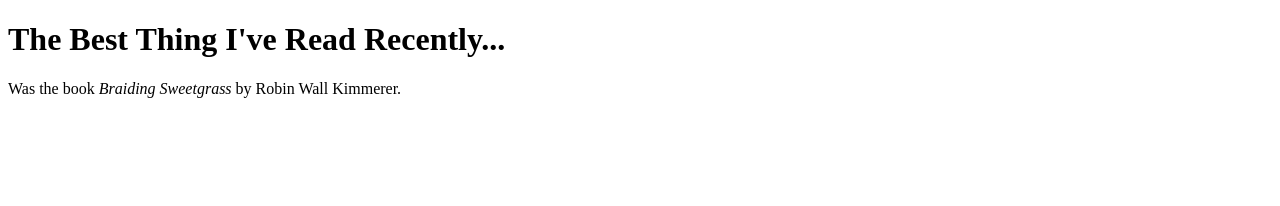
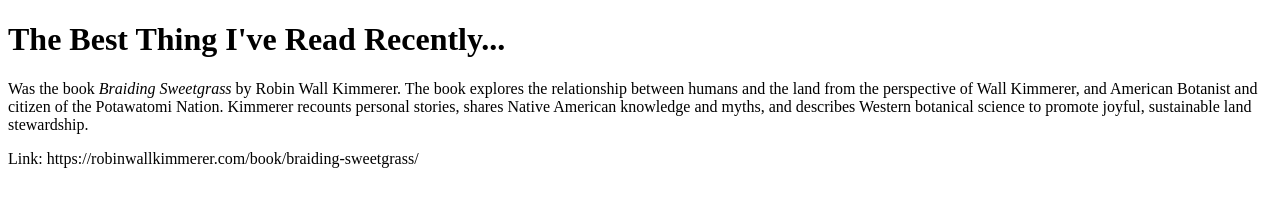
Before and after one commit to mm-schmidt/UX220-Lab2, a plain HTML site: page index.html in a window 1280 px wide. Drawn offline with Linux system fonts and the light colour scheme.

Commit message:
Update index.html

```diff
--- a/index.html
+++ b/index.html
@@ -5,6 +5,7 @@
   </head>
   <body>
     <h1>The Best Thing I've Read Recently...</h1>
-    <p>Was the book <i>Braiding Sweetgrass</i> by Robin Wall Kimmerer.</p>
+    <p>Was the book <i>Braiding Sweetgrass</i> by Robin Wall Kimmerer. The book explores the relationship between humans and the land from the perspective of Wall Kimmerer, and American Botanist and citizen of the Potawatomi Nation. Kimmerer recounts personal stories, shares Native American knowledge and myths, and describes Western botanical science to promote joyful, sustainable land stewardship.</p>
   </body>
+  <footer>Link: https://robinwallkimmerer.com/book/braiding-sweetgrass/</footer>
 </HTML>
```
